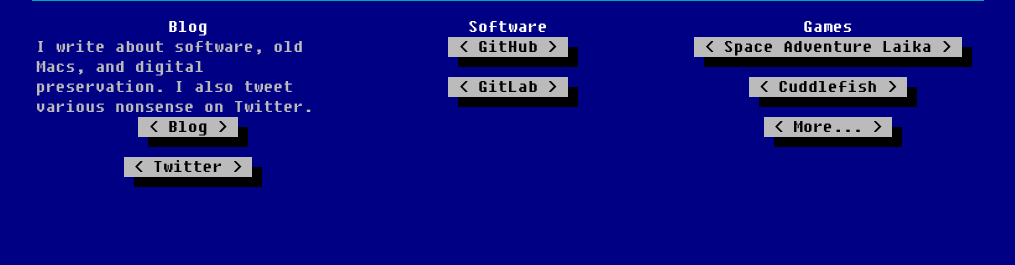
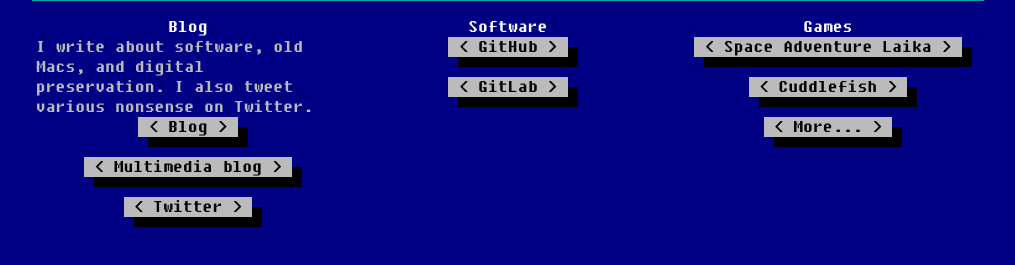
Before and after one commit to mistydemeo/mistydemeo.github.io, a plain HTML site: page index.html in a window 1280 px wide. Shown: the part 223-488 px from the top of the page, without its empty margins (132-1147 px from the left). Drawn offline with nearby package versions, Linux system fonts and the light colour scheme.

Commit message:
Add cdrom.ca blog

```diff
--- a/index.html
+++ b/index.html
@@ -24,6 +24,7 @@
                 I write about software, old Macs, and digital preservation. I also tweet various nonsense on Twitter.<br>
                 <div class="linkbox">
                 <a class="btn" href="http://www.mistys-internet.website/blog">Blog</a><br>
+                <a class="btn" href="http://cdrom.ca">Multimedia blog</a><br>
                 <a class="btn" href="http://www.twitter.com/mistydemeo">Twitter</a>
                 </div>
             </div>
```
